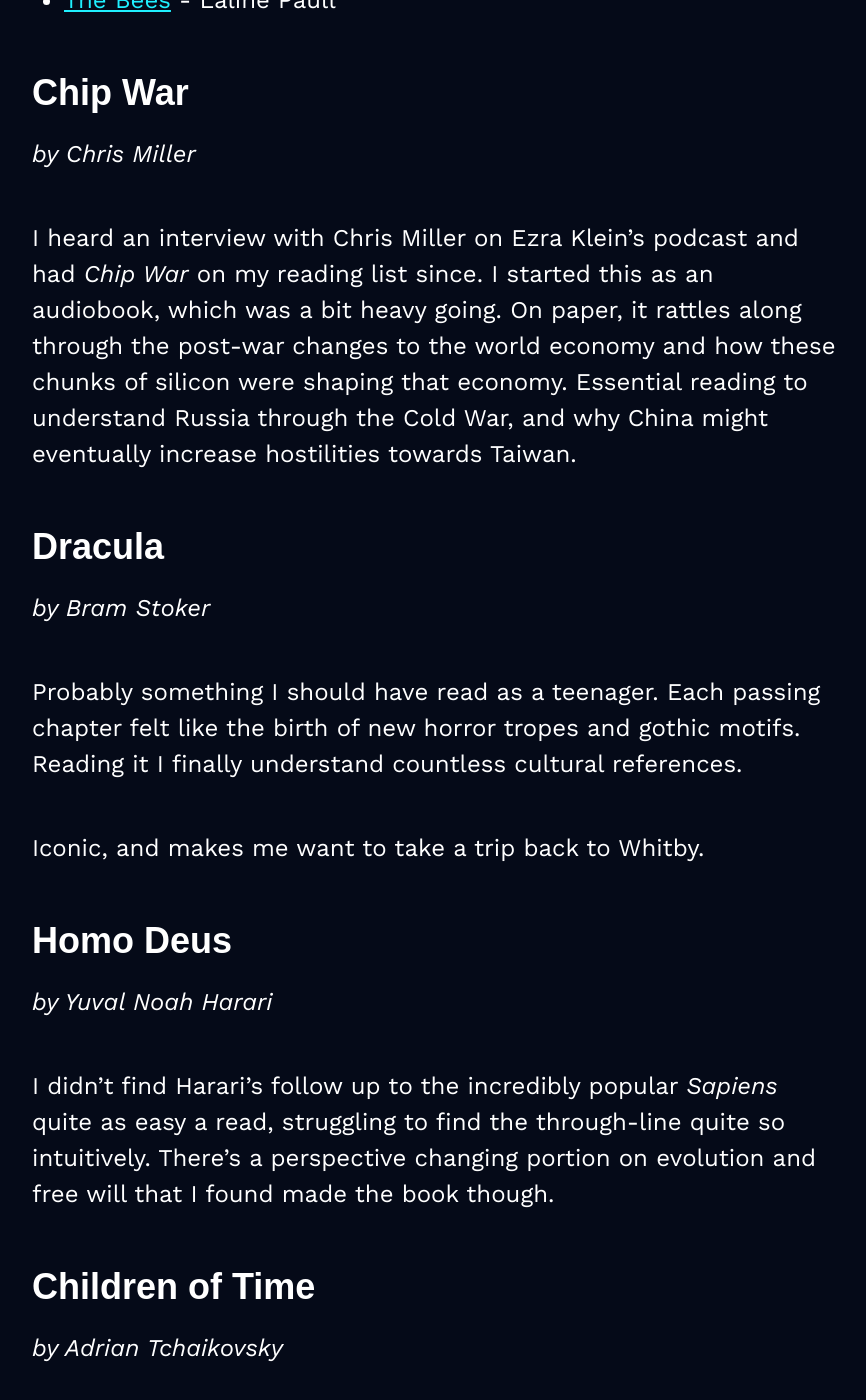
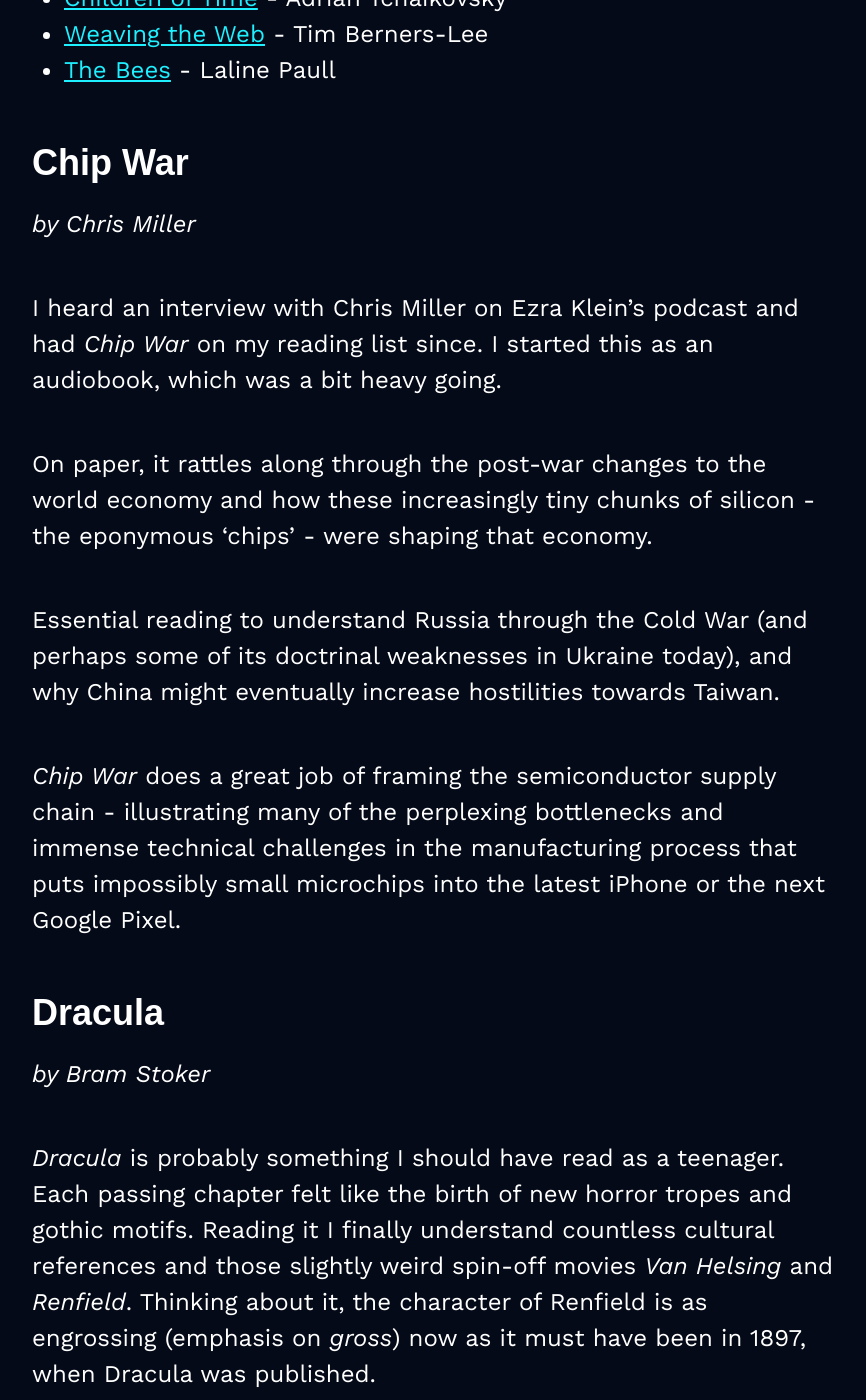
Before and after one commit to tomjnapier/tomjnapier.github.io, a Jekyll site: the page built from _posts/2024-02-09-2024-reading-list.md, in a window 1280 px wide and 1400 px high, scrolled down 661 px. Shown: the whole window, without its empty margins (72-938 px from the left). Built offline with Jekyll 4.4.1, drawn with Linux system fonts in a browser that asks for light colours; some web fonts are replaced; some of the changed text lies outside the part shown.

Commit message:
- Update reading list post

```diff
--- a/_posts/2024-02-09-2024-reading-list.md
+++ b/_posts/2024-02-09-2024-reading-list.md
@@ -19,24 +21,30 @@
 ## Chip War
 _by Chris Miller_
 
-I heard an interview with Chris Miller on Ezra Klein's podcast and had _Chip War_ on my reading list since. I started this as an audiobook, which was a bit heavy going. On paper, it rattles along through the post-war changes to the world economy and how these chunks of silicon were shaping that economy. Essential reading to understand Russia through the Cold War, and why China might eventually increase hostilities towards Taiwan.
+I heard an interview with Chris Miller on Ezra Klein's podcast and had _Chip War_ on my reading list since. I started this as an audiobook, which was a bit heavy going.
+
+On paper, it rattles along through the post-war changes to the world economy and how these increasingly tiny chunks of silicon - the eponymous 'chips' - were shaping that economy.
+
+Essential reading to understand Russia through the Cold War (and perhaps some of its doctrinal weaknesses in Ukraine today), and why China might eventually increase hostilities towards Taiwan.
+
+_Chip War_ does a great job of framing the semiconductor supply chain - illustrating many of the perplexing bottlenecks and immense technical challenges in the manufacturing process that puts impossibly small microchips into the latest iPhone or the next Google Pixel.
 
 ## Dracula
 _by Bram Stoker_
 
-Probably something I should have read as a teenager. Each passing chapter felt like the birth of new horror tropes and gothic motifs. Reading it I finally understand countless cultural references.
+_Dracula_ is probably something I should have read as a teenager. Each passing chapter felt like the birth of new horror tropes and gothic motifs. Reading it I finally understand countless cultural references and those slightly weird spin-off movies _Van Helsing_ and _Renfield_. Thinking about it, the character of Renfield is as engrossing (emphasis on _gross_) now as it must have been in 1897, when Dracula was published.
 
 Iconic, and makes me want to take a trip back to Whitby.
 
 ## Homo Deus
 _by Yuval Noah Harari_
 
-I didn't find Harari's follow up to the incredibly popular _Sapiens_ quite as easy a read, struggling to find the through-line quite so intuitively. There's a perspective changing portion on evolution and free will that I found made the book though.
+I didn't find Harari's follow up to the incredibly popular _Sapiens_ quite as easy a read, struggling to find the through-line as intuitively. There's a perspective changing portion on evolution and free will that I found made the book though.
 
 ## Children of Time
 _by Adrian Tchaikovsky_
 
-I turned the final pages of Adrian Tchaikovsky's _Children of Time_ on the last day of my week long solo holiday to the tiny Greek island of Ano Koufonisi (quite swift reading for me).
+I turned the final pages of Adrian Tchaikovsky's _Children of Time_ on the last day of my week long solo holiday to the tiny Greek island of Ano Koufonisi - quite swift reading for me.
 
 One of the best sci-fi novels I've read - and I'm not a newbie. Tchaikovsky's purposeful arachnid world-building here is elevated through themes of evolution, intelligence and enlightment. Not for the spider phobic!
 
@@ -52,8 +60,8 @@
 ## The Bees
 _by Laline Paull_
 
-Jen has been urging me for a while to start this, but for whatever reason I felt disinclined. A few chapters in though, and I had wished I'd started it ages ago.
+Jen has been urging me for a while to start this, but for whatever reason I felt disinclined. A few chapters in though, and I had wished I'd began _The Bees_ ages ago.
 
-An interesting companion piece, albeit a very different genre, to _Children of Time_, Paull's characterisation of the hive and home of honey bee Flora 717 and her experience of world steeped as much in dogma and authoritarianism as it is in wax and nectar is a sensorial treat. Easy reading, but that's perhaps because the imagery is painted with seeming effortlessness.
+It's an interesting companion piece, albeit a very different genre, to _Children of Time_. Paull's characterisation of the hive and home of honey bee Flora 717 and her experience of a world steeped as much in dogma and authoritarianism as it is in wax and nectar is a sensorial treat. Easy reading, but that's perhaps because the imagery is painted with seeming effortlessness.
 
 I watched an interview recently with Laline Paull where she cited Richard Adams' _Watership Down_ as inspiration. That has been on my bookshelf for as long as _Weaving the Web_, but _The Bees_ has put it somewhat higher on my reading list now.
```
Also changed, not shown: other parts of _posts/2024-02-09-2024-reading-list.md (+2 -0 lines).
